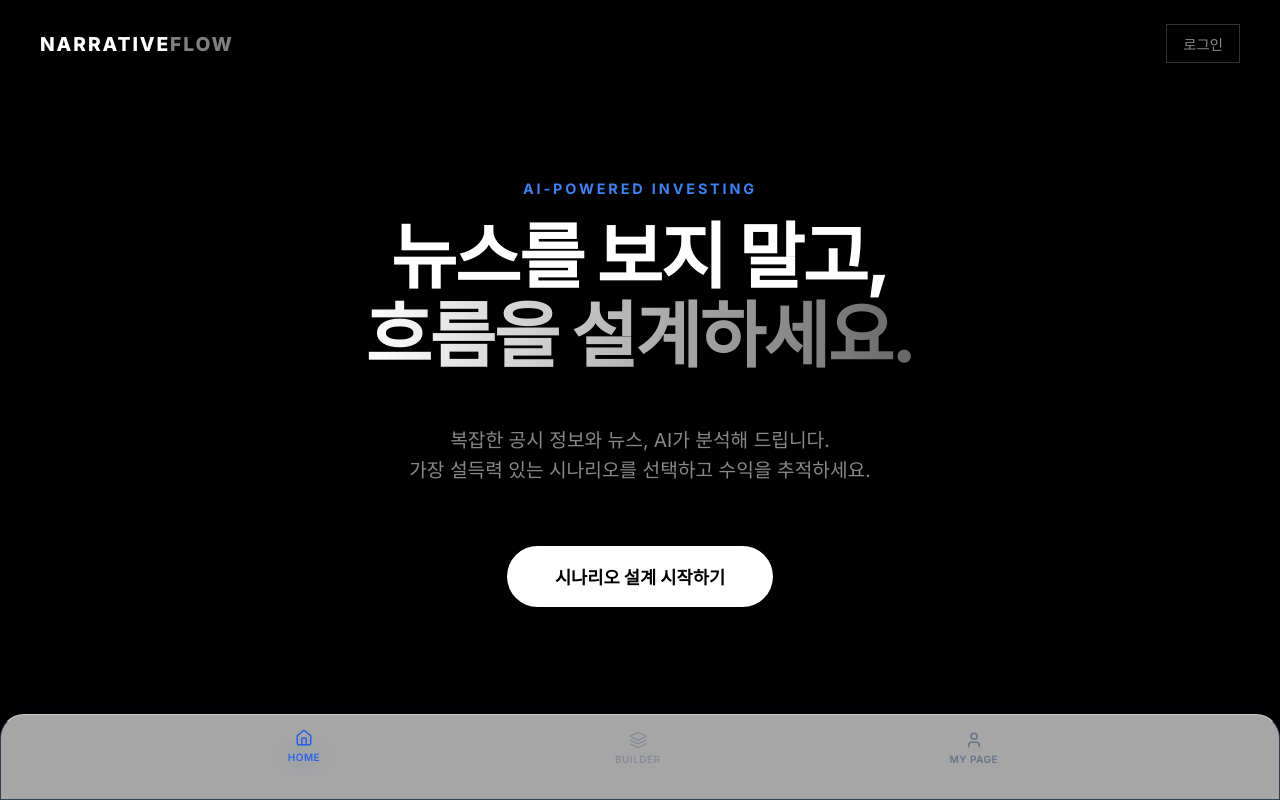
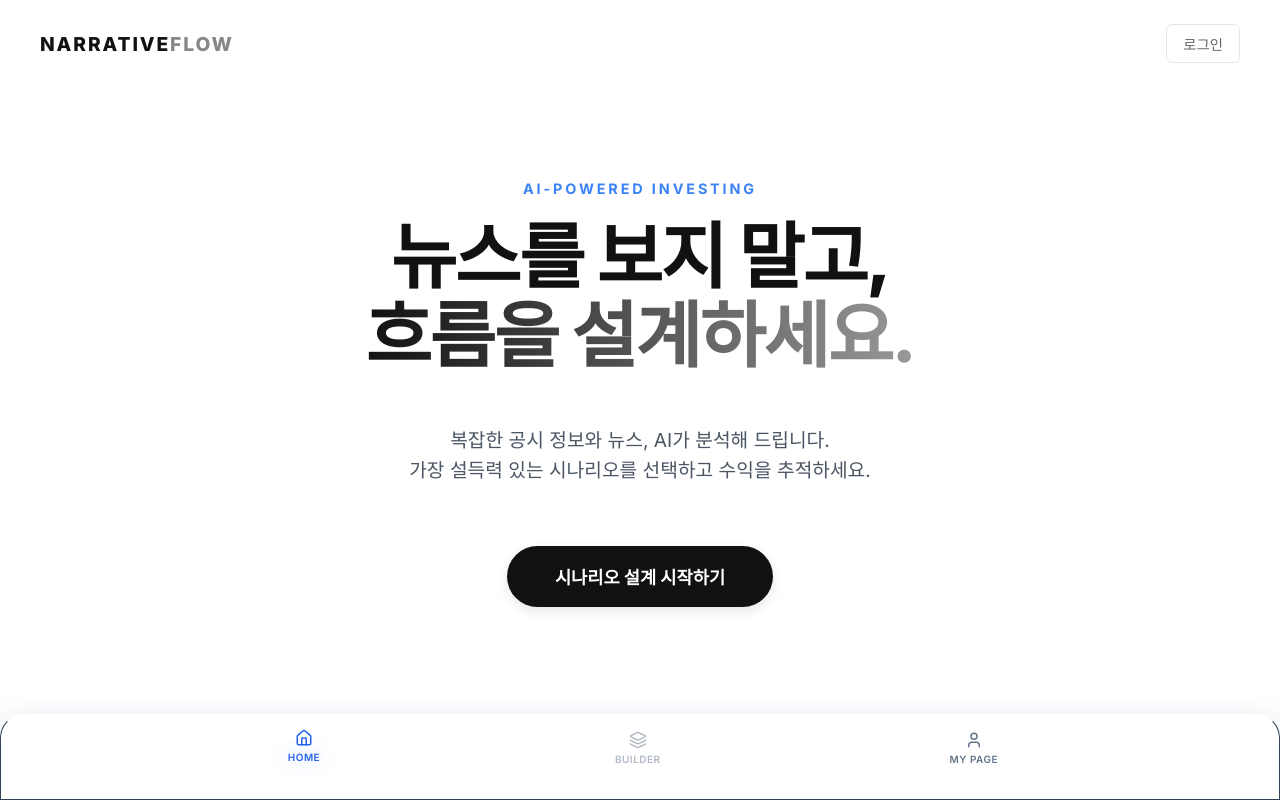
Before and after one commit to YJ99Son/narrative_fe_test, a React (Vite) app: page / in a window 1280 px wide. Built offline with nearby package versions, Linux system fonts and the light colour scheme.

Commit message:
fix: Update Landing page to White Theme (Keep Blue Accents)

```diff
--- a/src/views/Landing.css
+++ b/src/views/Landing.css
@@ -1,7 +1,7 @@
 .landing-page {
     height: 100vh;
-    background: black;
-    color: white;
+    background: white;
+    color: #111;
     overflow: hidden;
     position: relative;
     display: flex;
@@ -27,17 +27,18 @@
 
 .landing-login-btn {
     background: transparent;
-    border: 1px solid #333;
-    color: #888;
+    border: 1px solid #e5e7eb;
+    color: #666;
     padding: 8px 16px;
     cursor: pointer;
     font-size: 0.9rem;
     transition: all 0.2s;
+    border-radius: 6px;
 }
 
 .landing-login-btn:hover {
-    border-color: #666;
-    color: white;
+    border-color: #111;
+    color: #111;
 }
 
 .landing-main {
@@ -66,16 +67,17 @@
     margin-bottom: 30px;
     letter-spacing: -0.03em;
     margin-top: 0;
+    color: #111;
 }
 
 .text-gradient {
-    background: linear-gradient(to right, #fff, #666);
+    background: linear-gradient(to right, #111, #999);
     -webkit-background-clip: text;
     -webkit-text-fill-color: transparent;
 }
 
 .landing-desc {
-    color: #888;
+    color: #4b5563;
     font-size: 1.2rem;
     max-width: 600px;
     line-height: 1.6;
@@ -91,17 +93,18 @@
     padding: 18px 48px;
     font-size: 1.1rem;
     font-weight: 700;
-    background: white;
-    color: black;
+    background: #111;
+    color: white;
     border: none;
     cursor: pointer;
     border-radius: 9999px;
     transition: transform 0.2s, background-color 0.2s;
+    box-shadow: 0 4px 12px rgba(0, 0, 0, 0.1);
 }
 
 .landing-cta-btn:hover {
     transform: scale(1.05);
-    background-color: #f0f0f0;
+    background-color: #333;
 }
 
 .landing-features {
@@ -129,7 +132,7 @@
 
 .feature-divider {
     width: 40px;
-    border-top: 1px dashed #333;
+    border-top: 1px dashed #e5e7eb;
     margin-top: 5px;
     /* Adjust alignment with icons */
 }
```
